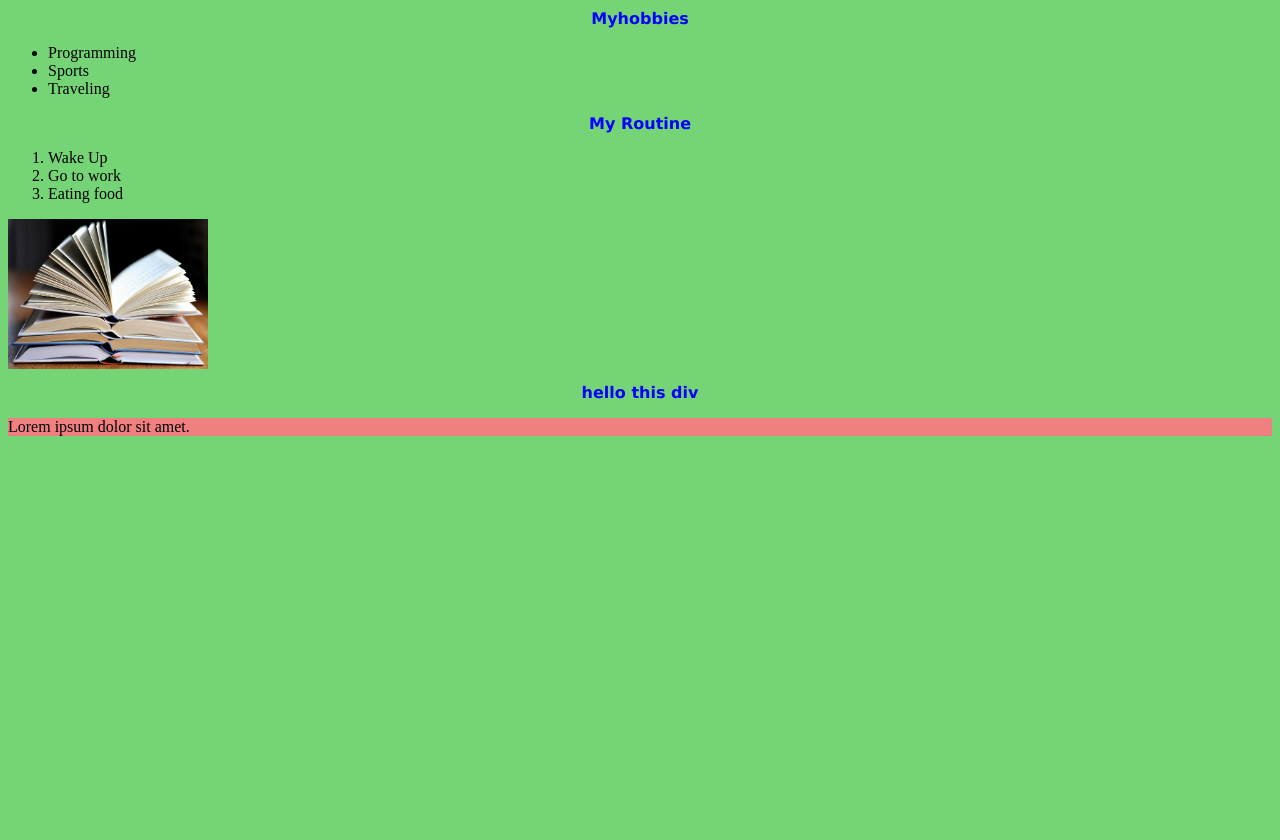
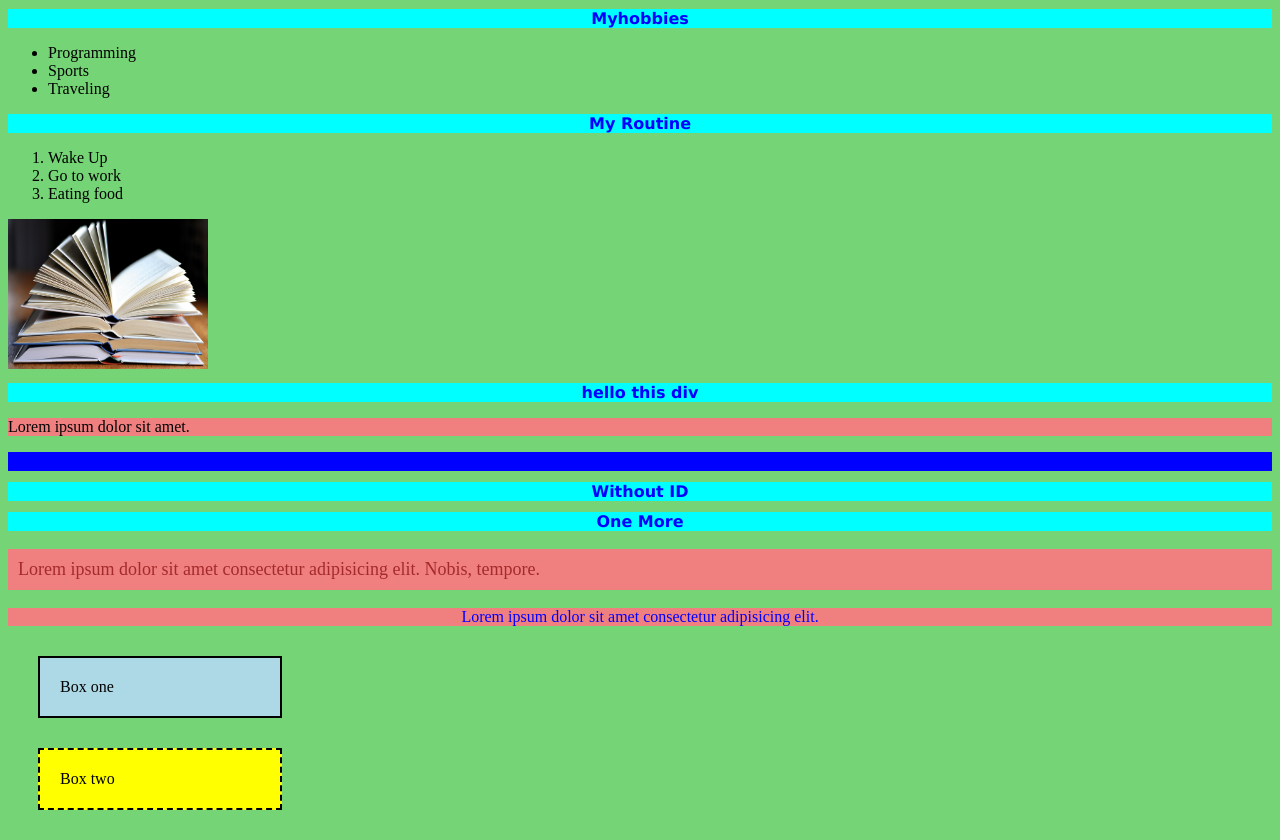
Before and after one commit to TopKoderK/git-practice, a plain HTML site: page index.html in a window 1280 px wide. Shown: the part 488-1328 px from the top of the page. Before the commit the page ends 940 px from the top, so only its background shows below. Drawn offline with Linux system fonts and the light colour scheme.

Commit message:
added class and id

```diff
--- a/index.html
+++ b/index.html
@@ -52,4 +52,21 @@
 </div>
 
 </body>
+<head>
+    <meta charset="UTF-8">
+    <meta name="viewport" content="width=device-width, initial-scale=1.0">
+    <title>Document</title>
+    <link rel="stylesheet" href="style1.css">
+</head>
+<body>
+    <h1 id="heading">Khalifa Website</h1>
+    <h1>Without ID</h1>
+    <h1>One More</h1>
+    <p id="para">Lorem ipsum dolor sit amet consectetur adipisicing elit. Nobis, tempore.</p>
+    <p class="lorem">Lorem ipsum dolor sit amet consectetur adipisicing elit. </p>
+
+    <div id="box1">Box one</div>
+    <div id="box2">Box two</div>
+
+</body>
 </html>
```
